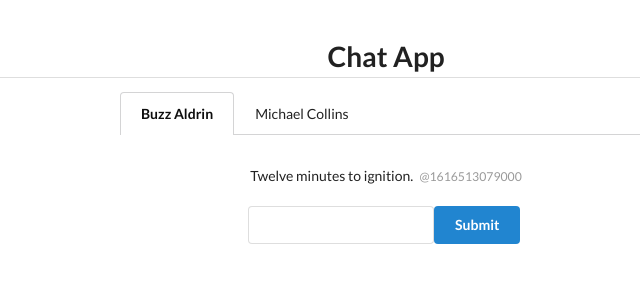
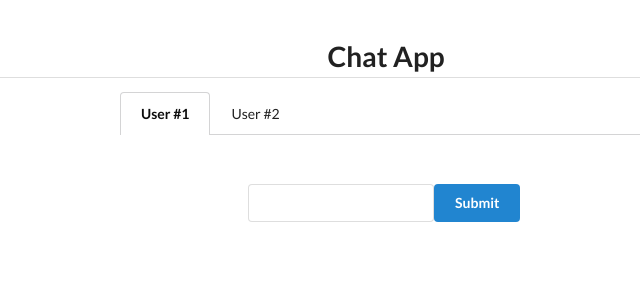
Before and after one commit to bruno-28/chat, a React (Create React App) app: page / in a window 1280 px wide. Shown: the top 300 px of the page, without its empty margins (254-894 px from the left). Built offline with nearby package versions, Linux system fonts and the light colour scheme.

Commit message:
imported and used combineReducers from redux

```diff
--- a/src/App.js
+++ b/src/App.js
@@ -1,15 +1,13 @@
 import React from "react";
-import { createStore } from "redux";
+import { createStore, combineReducers } from "redux";
 import { v4 as uuid } from "uuid";
 
-function reducer(state, action) {
-  return {
-    activeThreadId: activeThreadIdReducer(state.activeThreadId, action),
-    threads: threadsReducer(state.threads, action),
-  };
-}
+const reducer = combineReducers({
+  activeThreadId: activeThreadIdReducer,
+  threads: threadsReducer,
+});
 
-function activeThreadIdReducer(state, action) {
+function activeThreadIdReducer(state = "1-fca2", action) {
   if (action.type === "OPEN_THREAD") {
     return action.id;
   } else {
@@ -17,7 +15,21 @@ function activeThreadIdReducer(state, action) {
   }
 }
 
-function threadsReducer(state, action) {
+function threadsReducer(
+  state = [
+    {
+      id: "1-fca2",
+      title: "User #1",
+      messages: messagesReducer(undefined, {}),
+    },
+    {
+      id: "2-be91",
+      title: "User #2",
+      messages: messagesReducer(undefined, {}),
+    },
+  ],
+  action
+) {
   switch (action.type) {
     case "ADD_MESSAGE":
     case "DELETE_MESSAGE": {
@@ -54,7 +66,7 @@ function findThreadIndex(threads, action) {
   }
 }
 
-function messagesReducer(state, action) {
+function messagesReducer(state = [], action) {
   switch (action.type) {
     case "ADD_MESSAGE": {
       const newMessage = {
@@ -73,29 +85,7 @@ function messagesReducer(state, action) {
   }
 }
 
-const initialState = {
-  activeThreadId: "1-fca2",
-  threads: [
-    {
-      id: "1-fca2",
-      title: "Buzz Aldrin",
-      messages: [
-        {
-          text: "Twelve minutes to ignition.",
-          timestamp: Date.now(),
-          id: uuid(),
-        },
-      ],
-    },
-    {
-      id: "2-be91",
-      title: "Michael Collins",
-      messages: [],
-    },
-  ],
-};
-
-const store = createStore(reducer, initialState);
+const store = createStore(reducer);
 
 class App extends React.Component {
   componentDidMount() {
```
